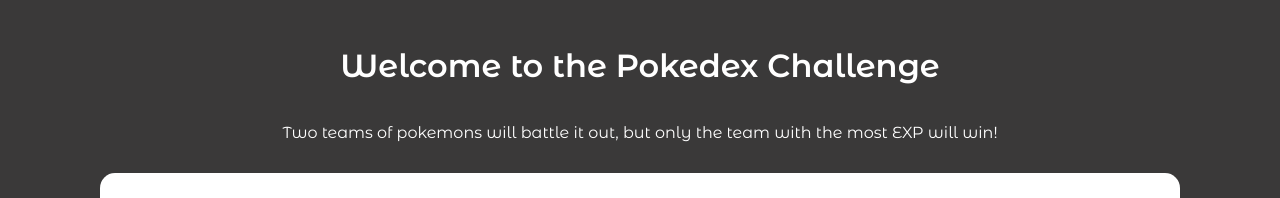
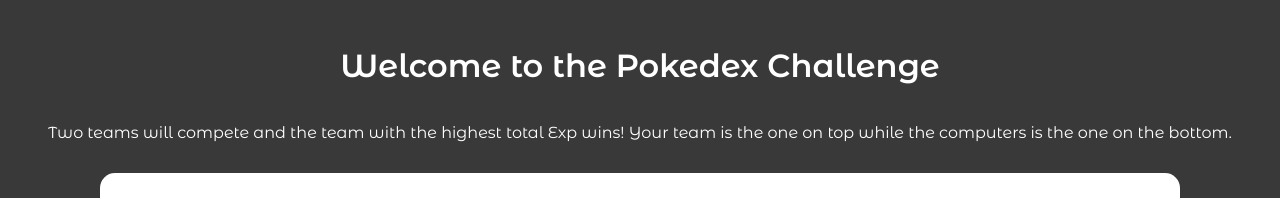
Before and after one commit to dpiedra42/pokemon-challenge, a Next.js app: page / in a window 1280 px wide. Shown: the top 198 px of the page. Built offline with nearby package versions, Linux system fonts and the light colour scheme.

Commit message:
added instruction

```diff
--- a/components/Pokegame.jsx
+++ b/components/Pokegame.jsx
@@ -36,7 +36,9 @@
   return (
     <PokegameDiv>
       <PokegameH1>Welcome to the Pokedex Challenge</PokegameH1>
-      <PokegameP>Two teams of pokemons will battle it out, but only the team with the most EXP will win!</PokegameP>
+      <PokegameP>Two teams will compete and the team with the highest total Exp wins!
+                 Your team is the one on top while the computers is the one on the bottom.
+      </PokegameP>
       <Pokedex pokemons={hand1}
                exp={totalExp1}
                isWinner = {totalExp1 > totalExp2}
```
